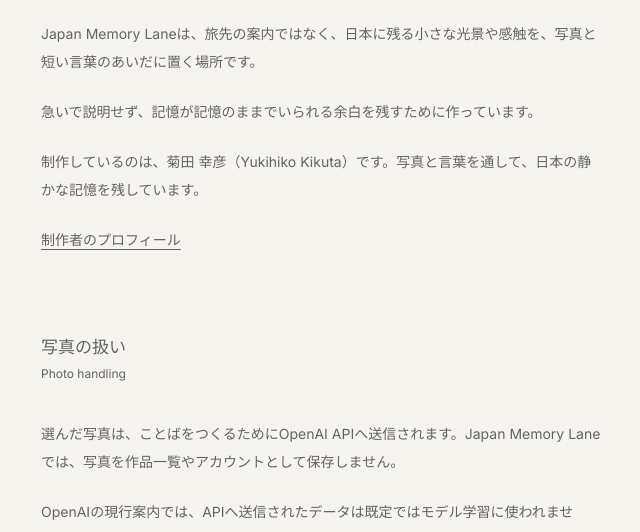
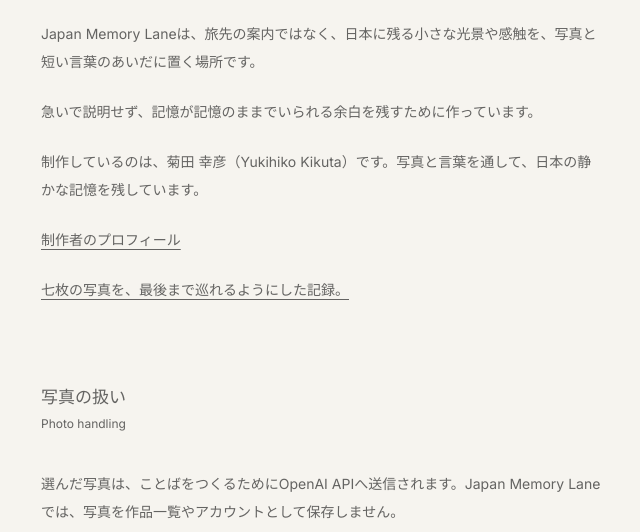
Before and after one commit to yukiPHZ/japanmemorylane-site, a website: page public/colophon/index.html in a window 1280 px wide. Shown: the part 242-774 px from the top of the page, without its empty margins (319-959 px from the left). Drawn offline with Linux system fonts and the light colour scheme.

Commit message:
Link About to the START making record

```diff
--- a/public/colophon/index.html
+++ b/public/colophon/index.html
@@ -40,6 +40,7 @@
       <p>急いで説明せず、記憶が記憶のままでいられる余白を残すために作っています。</p>
       <p>制作しているのは、菊田 幸彦（Yukihiko Kikuta）です。写真と言葉を通して、日本の静かな記憶を残しています。</p>
       <p><a href="https://yukihikokikuta.com/">制作者のプロフィール</a></p>
+<p><a href="https://start.peakheadz.com/shipments/japan-memory-lane/" rel="noreferrer">七枚の写真を、最後まで巡れるようにした記録。</a></p>
     </div>
     <section class="photo-handling colophon-copy" id="photo-handling" aria-labelledby="photo-handling-title">
       <h2 id="photo-handling-title">写真の扱い<small lang="en">Photo handling</small></h2>
```
